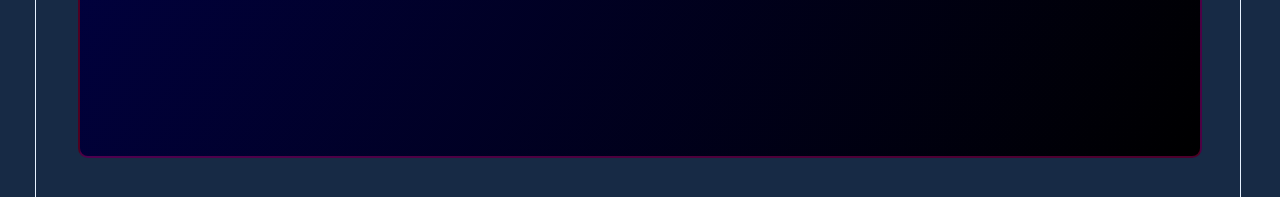
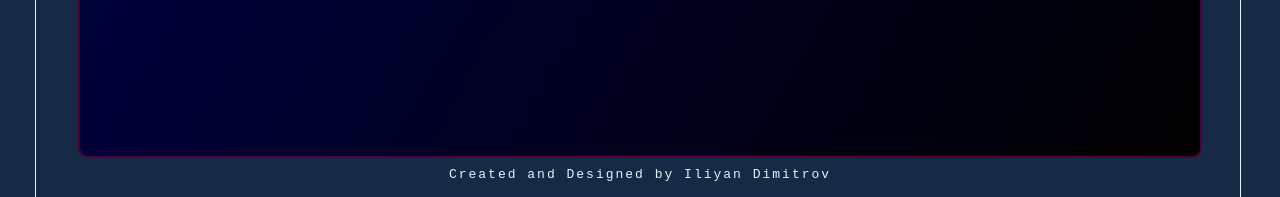
Before and after one commit to IliyanID/Portfolio-Website, a React app in the folder Front-End/: page / in a window 1280 px wide. Shown: the part 603-800 px from the top of the page. Built offline with nearby package versions, Linux system fonts and the light colour scheme.

Commit message:
Footer Fix

```diff
--- a/Front-End/src/Containers/App.css
+++ b/Front-End/src/Containers/App.css
@@ -164,7 +164,7 @@ a{
         margin: 0px auto;
         background-color: var(--fontColor);
     }
-    .email,a{
+    .email,.email a{
         cursor:pointer;
 
         width: 40px;
@@ -180,7 +180,7 @@ a{
         letter-spacing: 5px;
         text-decoration:none;
     }
-        .email:hover,a:hover{
+        .email:hover,.email a:hover{
             margin-top:-7px;
             margin-bottom:287px;
             color:var(--yellow);
```
